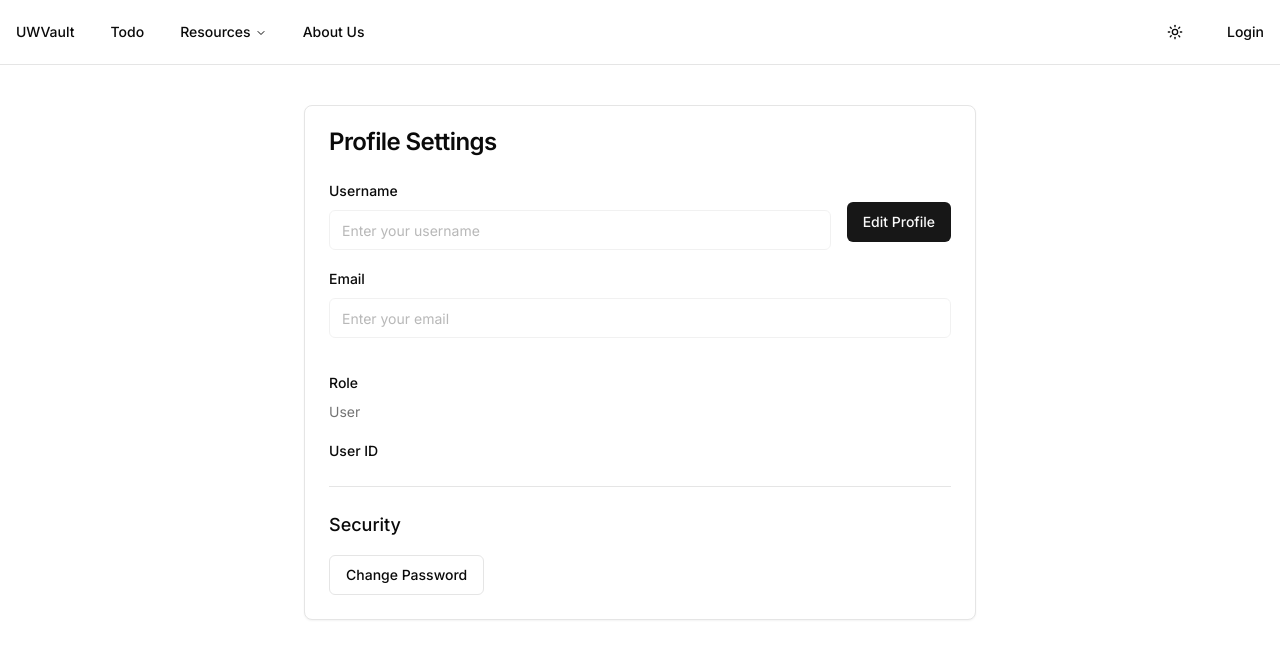
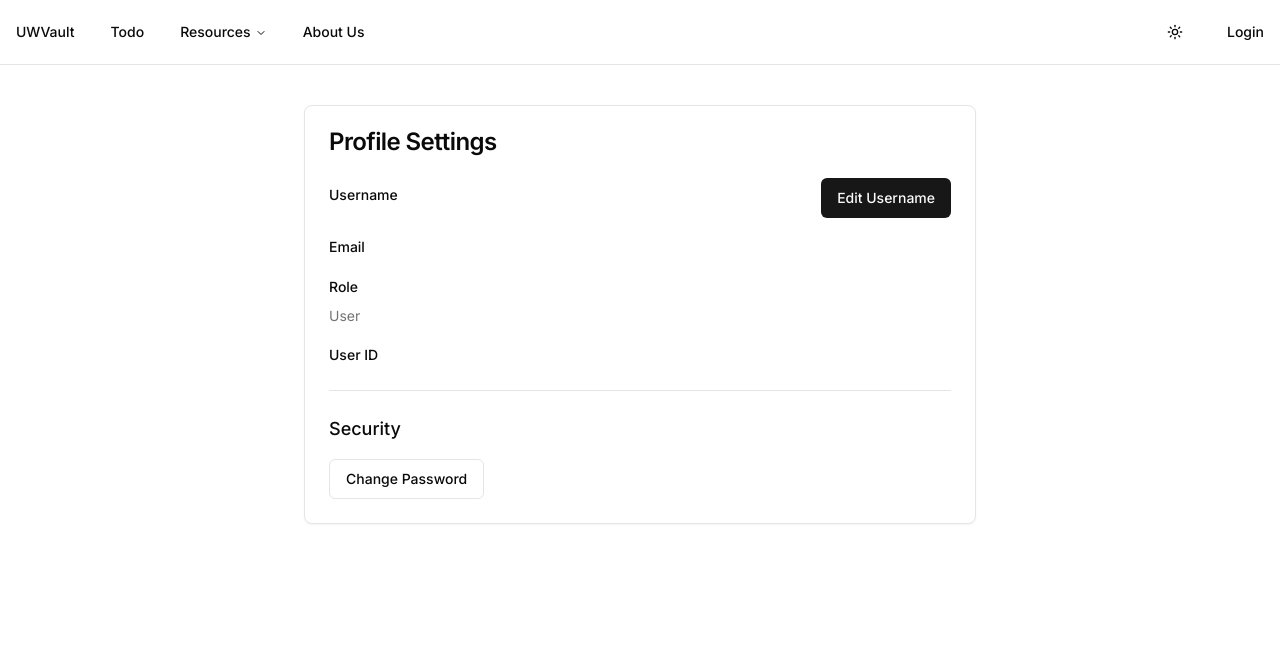
Before and after one commit to JulianZ-CD/uwvault, a Next.js app: page /profile in a window 1280 px wide. Shown: the top 658 px of the page. Built offline with nearby package versions, Linux system fonts and the light colour scheme.

Commit message:
refactor: simplify UserProfile component structure and edit flow

```diff
--- a/app/components/user/UserProfile.tsx
+++ b/app/components/user/UserProfile.tsx
@@ -63,28 +63,26 @@ export function UserProfile({ user }: UserProfileProps) {
 
   return (
     <div className="space-y-6">
-      <Form {...form}>
-        <form onSubmit={form.handleSubmit(onSubmit)} className="space-y-4">
+      <div className="space-y-4">
         <div className="flex items-center justify-between">
-            <FormField
-              control={form.control}
-              name="username"
-              render={({ field }) => (
-                <FormItem className="flex-1 mr-4">
-                  <FormLabel>Username</FormLabel>
-                  <FormControl>
+          <div className="space-y-2">
+            <Label>Username</Label>
+            <div className="text-sm">
+              {isEditing ? (
                 <Input
-                      {...field}
-                      disabled={!isEditing}
-                      placeholder="Enter your username"
+                  value={user?.username || ''}
+                  onChange={(e) => {
+                    // 处理用户名更改
+                  }}
+                  className="max-w-[240px]"
                 />
-                  </FormControl>
-                  <FormMessage />
-                </FormItem>
+              ) : (
+                <div className="text-muted-foreground">{user?.username}</div>
               )}
-            />
+            </div>
+          </div>
           {isEditing ? (
-              <div className="flex gap-2 self-end mb-2">
+            <div className="flex gap-2">
               <Button
                 type="button"
                 variant="outline"
@@ -95,36 +93,17 @@ export function UserProfile({ user }: UserProfileProps) {
               <Button type="submit">Save</Button>
             </div>
           ) : (
-              <Button
-                type="button"
-                onClick={() => setIsEditing(true)}
-                className="self-end mb-2"
-              >
-                Edit Profile
+            <Button type="button" onClick={() => setIsEditing(true)}>
+              Edit Username
             </Button>
           )}
         </div>
 
-          <FormField
-            control={form.control}
-            name="email"
-            render={({ field }) => (
-              <FormItem>
-                <FormLabel>Email</FormLabel>
-                <FormControl>
-                  <Input
-                    {...field}
-                    disabled={true}
-                    type="email"
-                    placeholder="Enter your email"
-                  />
-                </FormControl>
-                <FormMessage />
-              </FormItem>
-            )}
-          />
+        <div className="space-y-2">
+          <Label>Email</Label>
+          <div className="text-sm text-muted-foreground">{user?.email}</div>
+        </div>
 
-          <div className="space-y-4 pt-4">
         <div className="space-y-2">
           <Label>Role</Label>
           <div className="text-sm text-muted-foreground capitalize">
@@ -139,8 +118,6 @@ export function UserProfile({ user }: UserProfileProps) {
           </div>
         </div>
       </div>
-        </form>
-      </Form>
 
       <div className="border-t pt-6">
         <h3 className="text-lg font-medium mb-4">Security</h3>
```
Lines whose indentation alone changed are shown as unchanged.
